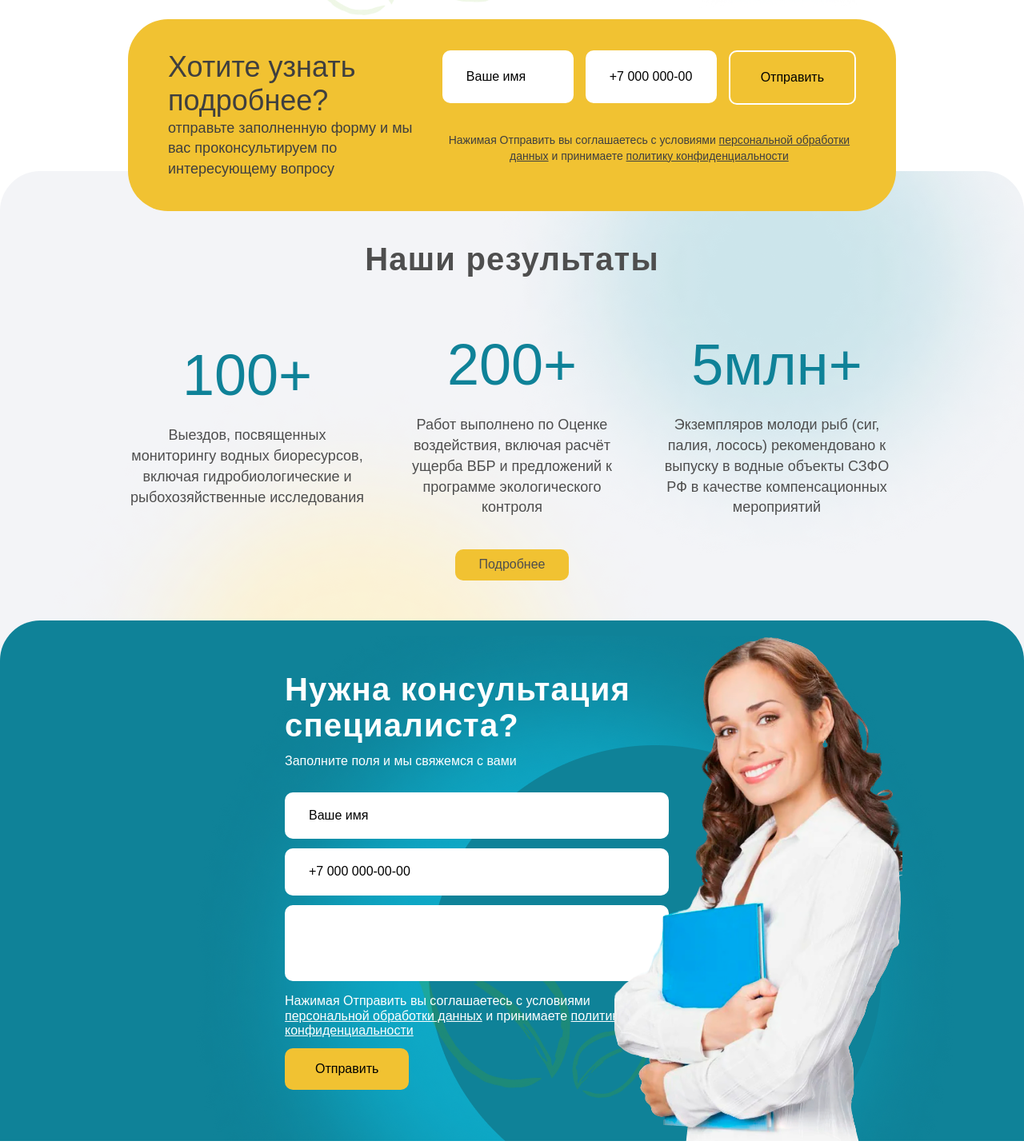
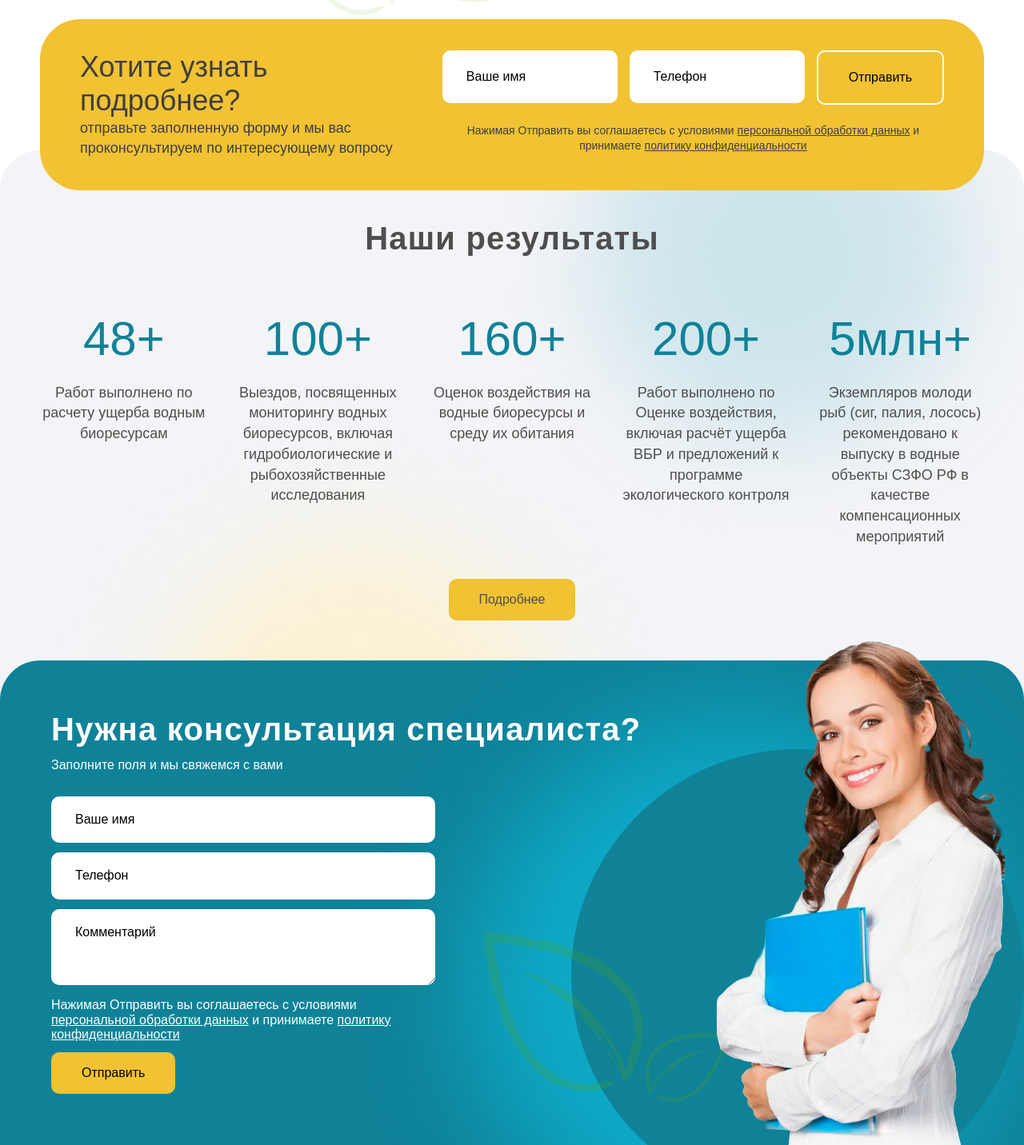
Before and after one commit to maxvgr/szmk, a website built with webpack: page src/page-home.html in a window 1280 px wide. Shown: the part 1566-2998 px from the top of the page at 80% size. Built offline with nearby package versions, Linux system fonts and the light colour scheme; a web font is replaced by a local one; what vanilla-lazyload would draw is missing.

Commit message:
feat: добавлен адаптив секции consult

```diff
--- a/src/layout/global/callback.html
+++ b/src/layout/global/callback.html
@@ -16,7 +16,7 @@
         </div>
         <!-- /.callback__name -->
         <div class="callback__phone">
-          <input type="tel" name="tel" class="button input" placeholder="+7 000 000-00-00">
+          <input type="tel" name="tel" class="button input" placeholder="Телефон">
         </div>
         <!-- /.callback__phone -->
         <div class="callback__button">
--- a/src/page-home.html
+++ b/src/page-home.html
@@ -125,8 +125,18 @@
             </h2>
             <div class="results__table">
               <div class="results__item">
+                <p class="results__number">48+</p>
+                <p class="results__text">Работ выполнено по расчету ущерба водным биоресурсам</p>
+              </div>
+              <!-- /.results__item -->
+              <div class="results__item">
                 <p class="results__number">100+</p>
                 <p class="results__text">Выездов, посвященных мониторингу водных биоресурсов, включая гидробиологические и рыбохозяйственные исследования</p>
+              </div>
+              <!-- /.results__item -->
+              <div class="results__item">
+                <p class="results__number">160+</p>
+                <p class="results__text">Оценок воздействия на водные биоресурсы и среду их обитания</p>
               </div>
               <!-- /.results__item -->
               <div class="results__item">
@@ -169,11 +179,11 @@
                 </div>
                 <!-- /.consultation__name -->
                 <div class="consultation__phone">
-                  <input type="tel" name="tel" class="input" placeholder="+7 000 000-00-00">
+                  <input type="tel" name="tel" class="input" placeholder="Телефон">
                 </div>
                 <!-- /.consultation__phone -->
                 <div class="consultation__comment">
-                  <textarea name="comment"  cols="20" rows="3" class="input"></textarea>
+                  <textarea name="comment"  cols="20" rows="3" class="input" placeholder="Комментарий"></textarea>
                 </div>
                 <!-- /.consultation__comment -->
                 <div class="consultation__soglasie">
--- a/src/scss/layout/pages/sections/_callback.scss
+++ b/src/scss/layout/pages/sections/_callback.scss
@@ -1,10 +1,30 @@
 .callback {
   .container {
+    @include breakpoint($breakpoint-laptop) {
+      padding: 0 50px;
+    }
+    @include breakpoint($breakpoint-notebook) {
+      padding: 0 21px;
+    }
+    @include breakpoint($breakpoint-mobile) {
+      padding: 0 16px;
+    }
+
     max-width: 1920px;
     padding: 0 160px;
   }
 
   &__wrapper {
+    @include breakpoint($breakpoint-notebook) {
+      grid-template-columns: 1fr 1fr;
+    }
+    @include breakpoint($breakpoint-tablet) {
+      padding: 32px 30px;
+    }
+    @include breakpoint($breakpoint-mobile) {
+      grid-template-columns: 1fr;
+    }
+
     position: relative;
     z-index: 5;
     display: grid;
@@ -23,10 +43,31 @@
   }
 
   &__info {
+    @include breakpoint($breakpoint-notebook) {
+      grid-row: 1/5;
+      align-self: center;
+    }
+    @include breakpoint($breakpoint-mobile) {
+      grid-row: auto;
+
+      p {
+        text-align: center;
+      }
+    }
+
     grid-row: 1/3;
   }
 
   &__title {
+    @include breakpoint($breakpoint-notebook) {
+      font-size: 34px;
+      line-height: 40px;
+    }
+    @include breakpoint($breakpoint-tablet) {
+      font-size: 24px;
+      line-height: 28px;
+    }
+
     font-size: 36px;
     line-height: 42.48px;
   }
@@ -37,6 +78,15 @@
   }
 
   &__soglasie {
+    @include breakpoint($breakpoint-notebook) {
+      grid-row: 3/4;
+      grid-column: 2/3;
+    }
+    @include breakpoint($breakpoint-mobile) {
+      grid-row: 4/5;
+      grid-column: auto;
+    }
+
     grid-column: 2/5;
     font-size: 14px;
     line-height: 19.04px;
@@ -51,4 +101,14 @@
       }
     }
   }
+
+  .button {
+    @include breakpoint($breakpoint-notebook) {
+      width: 100%;
+      height: 66px;
+    }
+    @include breakpoint($breakpoint-mobile) {
+      font-size: 18px;
+    }
+  }
 }
--- a/src/scss/layout/pages/sections/_consultation.scss
+++ b/src/scss/layout/pages/sections/_consultation.scss
@@ -5,6 +5,26 @@
   }
 
   &__wrapper {
+    @include breakpoint($breakpoint-desktop) {
+      padding: 64px;
+      background-position: bottom 50px left 63%, bottom 0 right 0, bottom 0 right -120px;
+    }
+    @include breakpoint($breakpoint-notebook) {
+      padding: 46px 150px 50px 20px;
+      // border-radius: 0;
+
+      background-image: url("../assets/images/page/home/bg-green-list.png");
+      background-position: bottom 0 left 53%;
+      background-repeat: no-repeat;
+    }
+    @include breakpoint($breakpoint-tablet) {
+      padding: 40px 20px;
+      background-image: none;
+    }
+    @include breakpoint($breakpoint-tablet) {
+      padding: 35px 15px;
+    }
+
     position: relative;
     z-index: 10;
     margin-top: -50px;
@@ -19,6 +39,21 @@
     color: $color-text__white;
 
     &::after {
+      @include breakpoint($breakpoint-desktop) {
+        left: 70%;
+      }
+      @include breakpoint($breakpoint-notebook) {
+        right: 0;
+        left: inherit;
+        width: 277px;
+        height: 602px;
+        background-image: url("../assets/images/page/home/consult-768.png");
+        background-position: bottom 0 right 0;
+      }
+      @include breakpoint($breakpoint-tablet) {
+        background-image: none;
+      }
+
       content: "";
       position: absolute;
       z-index: 20;
@@ -34,12 +69,28 @@
 
   &__title,
   h2 {
+    @include breakpoint($breakpoint-notebook) {
+      font-size: 32px;
+      line-height: 36.48px;
+    }
+    @include breakpoint($breakpoint-tablet) {
+      text-align: center;
+    }
+    @include breakpoint($breakpoint-mobile) {
+      font-size: 24px;
+      line-height: 27px;
+    }
+
     padding-bottom: 12px;
     color: $color-text__white;
     text-align: left;
   }
 
   &__form {
+    @include breakpoint($breakpoint-tablet) {
+      width: 100%;
+    }
+
     display: flex;
     flex-direction: column;
     gap: 12px;
@@ -51,15 +102,27 @@
     }
 
     .button {
+      @include breakpoint($breakpoint-tablet) {
+        width: 100%;
+      }
+
       padding: 17px 38px;
     }
   }
 
   &__text {
+    @include breakpoint($breakpoint-tablet) {
+      text-align: center;
+    }
+
     padding-bottom: 18px;
   }
 
   &__soglasie {
+    @include breakpoint($breakpoint-tablet) {
+      text-align: center;
+    }
+
     a {
       text-decoration: underline;
       transition: $transition-time ease;
--- a/src/scss/layout/pages/sections/_results.scss
+++ b/src/scss/layout/pages/sections/_results.scss
@@ -5,6 +5,23 @@
   }
 
   &__wrapper {
+    @include breakpoint($breakpoint-laptop) {
+      padding: 88px 50px 50px;
+    }
+    @include breakpoint($breakpoint-notebook) {
+      background-image: url("../assets/images/page/home/yellow-bubl.png");
+      background-position: bottom 0 left 30%;
+      background-repeat: no-repeat;
+    }
+    @include breakpoint($breakpoint-tablet) {
+      padding: 88px 17px 50px;
+      background-position: top 30% left 30%;
+    }
+    @include breakpoint($breakpoint-mobile) {
+      padding: 88px 12px 50px;
+      background-image: none;
+    }
+
     position: relative;
     z-index: 1;
     margin-top: -50px;
@@ -16,13 +33,35 @@
     background-repeat: no-repeat, no-repeat;
   }
 
-  &__title {
+  &__title, h2 {
+    @include breakpoint($breakpoint-notebook) {
+      padding-bottom: 43px;
+      font-size: 32px;
+      line-height: 36px;
+    }
+    @include breakpoint($breakpoint-mobile) {
+      padding-bottom: 30px;
+      font-size: 24px;
+      line-height: 27px;
+    }
+
     padding-bottom: 67px;
   }
 
   &__table {
+    @include breakpoint($breakpoint-notebook) {
+      grid-template-columns: repeat(3, 1fr);
+    }
+    @include breakpoint($breakpoint-tablet) {
+      grid-template-columns: repeat(2, 1fr);
+    }
+    @include breakpoint($breakpoint-mobile) {
+      grid-template-columns: 1fr;
+      gap: 24px;
+    }
+
     display: grid;
-    grid-template-columns: repeat(3, 1fr);
+    grid-template-columns: repeat(5, 1fr);
     gap: 33px;
   }
 
@@ -30,7 +69,7 @@
     display: flex;
     flex-direction: column;
     gap: 20px;
-    justify-content: center;
+    justify-content: flex-start;
 
     p {
       text-align: center;
@@ -38,6 +77,15 @@
   }
 
   &__number {
+    @include breakpoint($breakpoint-laptop) {
+      font-size: 60px;
+      line-height: 70px;
+    }
+    @include breakpoint($breakpoint-tablet) {
+      font-size: 40px;
+      line-height: 47px;
+    }
+
     color: $color-text__blue;
     font-size: 72px;
     line-height: 84.96px;
@@ -52,5 +100,9 @@
     display: flex;
     justify-content: center;
     padding: 39px 0 50px;
+
+    .button {
+      padding: 17px 38px;
+    }
   }
 }
--- a/src/scss/settings/_breakpoint.scss
+++ b/src/scss/settings/_breakpoint.scss
@@ -5,6 +5,7 @@ $grid-breakpoint: (
   notebook-big: 1300px,
   laptop: 1400px,
   laptop-big: 1500px,
+  desktop: 1700px,
 ) !default;
 
 // Переменные для обратной адаптивности
@@ -14,3 +15,4 @@ $breakpoint-notebook: max-width map.get($grid-breakpoint, 'notebook');
 $breakpoint-notebook-big: max-width map.get($grid-breakpoint, 'notebook-big');
 $breakpoint-laptop: max-width map.get($grid-breakpoint, 'laptop');
 $breakpoint-laptop-big: max-width map.get($grid-breakpoint, 'laptop-big');
+$breakpoint-desktop: max-width map.get($grid-breakpoint, 'desktop');
```
Also changed, not shown: src/assets/images/page/home/consult-768.png (added).
